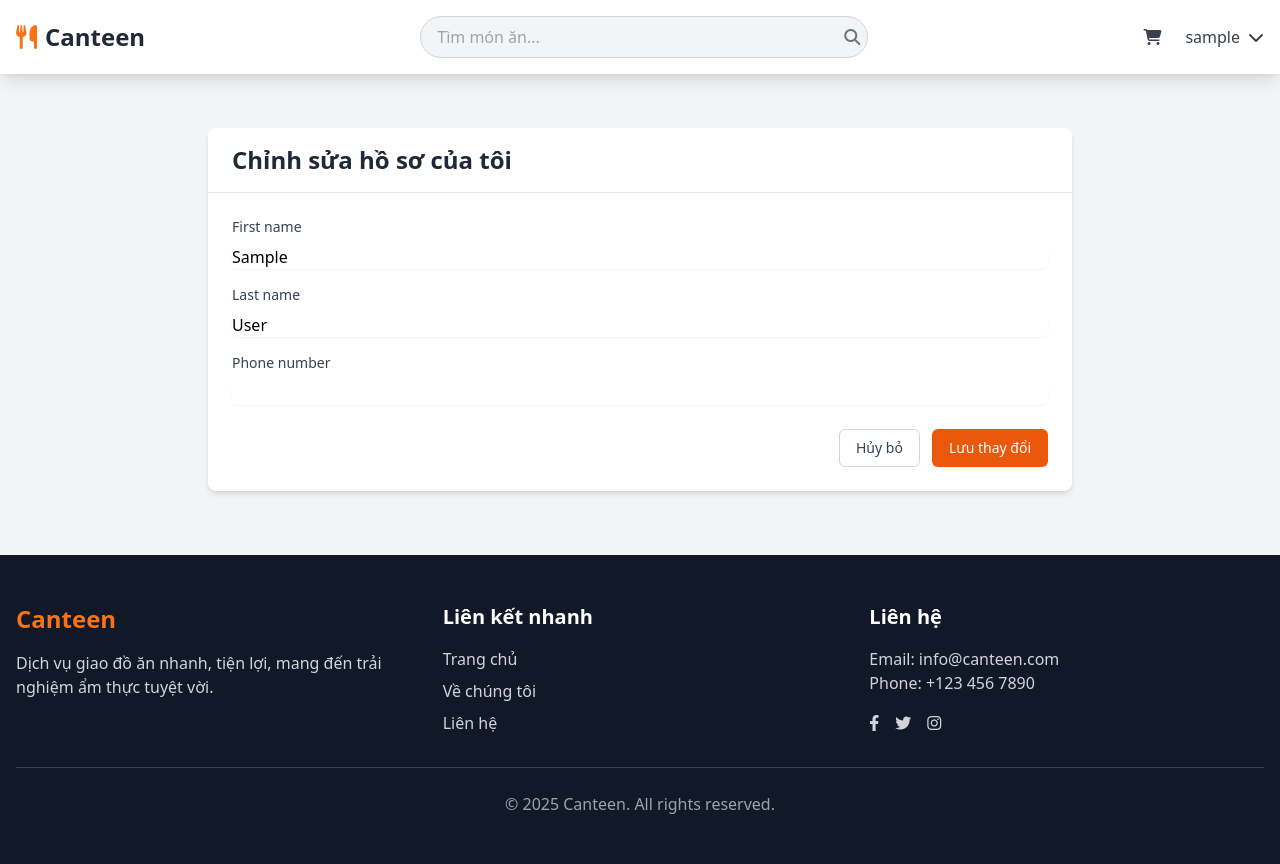
After one commit to thenamvn/canteen, a Django app: page /users/profile/edit/ in a window 1280 px wide. The commit adds this page. Run offline with Django 5.2, Linux system fonts and the light colour scheme; the visitor is signed in with stand-in values (Sample User, id 1); some libraries are stand-ins or nearby versions.

Commit message:
profile user edit

```diff
--- /dev/null
+++ b/templates/users/profile_edit.html
@@ -0,0 +1,75 @@
+{% extends 'base.html' %}
+{% load widget_tweaks %}
+
+{% block title %}Chỉnh sửa hồ sơ{% endblock %}
+
+{% block content %}
+<div class="container mx-auto px-4 py-8 max-w-4xl">
+    <div class="bg-white shadow-md rounded-lg overflow-hidden">
+        <div class="px-6 py-4 border-b">
+            <h1 class="text-2xl font-semibold text-gray-800">Chỉnh sửa hồ sơ của tôi</h1>
+        </div>
+
+        <div class="p-6">
+            <form method="post" enctype="multipart/form-data">
+                {% csrf_token %}
+
+                {% if form.non_field_errors %}
+                <div class="bg-red-100 border-l-4 border-red-500 text-red-700 p-4 mb-4">
+                    {{ form.non_field_errors }}
+                </div>
+                {% endif %}
+
+                {% for field in form %}
+                <div class="mb-4">
+                    <label for="{{ field.id_for_label }}" class="block text-sm font-medium text-gray-700 mb-2">
+                        {{ field.label }}
+                    </label>
+
+                    {% if field.field.widget.input_type == 'file' %}
+                        <!-- Profile picture handling -->
+                        <div class="flex items-center">
+                            {% if user.profile_picture %}
+                            <div class="mr-4">
+                                <img src="{{ user.profile_picture.url }}" alt="Current profile picture"
+                                     class="w-20 h-20 object-cover rounded-full">
+                                <p class="text-xs text-gray-500 mt-1">Hình ảnh hiện tại</p>
+                            </div>
+                            {% endif %}
+
+                            <div>
+                                {% render_field field class="block w-full text-sm text-gray-900 border border-gray-300 rounded-md cursor-pointer focus:outline-none" %}
+                                <p class="text-xs text-gray-500 mt-1">PNG, JPG, GIF up to 5MB</p>
+                            </div>
+                        </div>
+                    {% else %}
+                        <!-- Standard fields -->
+                        {% if field.errors %}
+                            {% render_field field class="mt-1 block w-full rounded-md border-red-300 shadow-sm focus:border-red-500 focus:ring-red-500" %}
+                            {% for error in field.errors %}
+                                <p class="mt-1 text-sm text-red-600">{{ error }}</p>
+                            {% endfor %}
+                        {% else %}
+                            {% render_field field class="mt-1 block w-full rounded-md border-gray-300 shadow-sm focus:border-orange-500 focus:ring-orange-500" %}
+                        {% endif %}
+                    {% endif %}
+
+                    {% if field.help_text %}
+                        <p class="mt-1 text-xs text-gray-500">{{ field.help_text }}</p>
+                    {% endif %}
+                </div>
+                {% endfor %}
+
+                <div class="flex justify-end mt-6">
+                    <a href="{% url 'users:profile' %}" class="px-4 py-2 border border-gray-300 rounded-md text-sm font-medium text-gray-700 hover:bg-gray-50 mr-3">
+                        Hủy bỏ
+                    </a>
+                    <button type="submit" class="px-4 py-2 border border-transparent rounded-md shadow-sm text-sm font-medium text-white bg-orange-600 hover:bg-orange-700 focus:outline-none focus:ring-2 focus:ring-offset-2 focus:ring-orange-500">
+                        Lưu thay đổi
+                    </button>
+                </div>
+            </form>
+        </div>
+    </div>
+</div>
+{% endblock %}
--- a/users/forms.py
+++ b/users/forms.py
@@ -29,3 +29,15 @@ class AddressForm(forms.ModelForm):
     class Meta:
         model = Address
         fields = ['recipient_name', 'phone_number', 'street_address', 'ward', 'district', 'city', 'is_default']
+
+class ProfileUpdateForm(forms.ModelForm):
+    class Meta:
+        model = User
+        fields = ['first_name', 'last_name', 'phone_number']  # Updated to match your model fields
+
+        # Widgets for better form appearance with tailwind classes instead of bootstrap
+        widgets = {
+            'first_name': forms.TextInput(attrs={'class': 'mt-1 block w-full rounded-md border-gray-300 shadow-sm focus:border-orange-500 focus:ring-orange-500'}),
+            'last_name': forms.TextInput(attrs={'class': 'mt-1 block w-full rounded-md border-gray-300 shadow-sm focus:border-orange-500 focus:ring-orange-500'}),
+            'phone_number': forms.TextInput(attrs={'class': 'mt-1 block w-full rounded-md border-gray-300 shadow-sm focus:border-orange-500 focus:ring-orange-500'}),
+        }
--- a/users/urls.py
+++ b/users/urls.py
@@ -26,4 +26,5 @@ urlpatterns = [
         name="seller_profile",
     ),
     path('shop/<int:pk>/', views.ShopProfileView.as_view(), name='shop_profile'),
+    path('profile/edit/', views.profile_edit, name='profile_edit'),
 ]
--- a/users/views.py
+++ b/users/views.py
@@ -5,7 +5,7 @@ from django.views.generic import CreateView, UpdateView, DetailView  # Thêm Det
 from django.contrib.auth.mixins import LoginRequiredMixin
 from django.urls import reverse_lazy
 from .models import Address, SellerProfile
-from .forms import UserRegisterForm, AddressForm, SellerProfileForm, UserLoginForm
+from .forms import UserRegisterForm, AddressForm, SellerProfileForm, UserLoginForm, ProfileUpdateForm
 from django.contrib.auth.views import LoginView
 from products.models import Product
 from django.db.models import Avg, Count
@@ -13,6 +13,7 @@ from django.core.paginator import Paginator
 from orders.models import OrderItem
 from products.models import Product, Category
 from django.urls import reverse_lazy, reverse
+from django.contrib import messages
 def register(request):
     if request.method == 'POST':
         form = UserRegisterForm(request.POST)
@@ -70,6 +71,19 @@ class SellerProfileUpdateView(LoginRequiredMixin, UpdateView):
     def get_success_url(self):
         return reverse_lazy('users:shop_profile', kwargs={'pk': self.object.pk})
 
+@login_required
+def profile_edit(request):
+    if request.method == 'POST':
+        form = ProfileUpdateForm(request.POST, request.FILES, instance=request.user)
+        if form.is_valid():
+            form.save()
+            messages.success(request, 'Thông tin của bạn đã được cập nhật thành công!')
+            return redirect('users:profile')  # Adjust to your actual profile view name
+    else:
+        form = ProfileUpdateForm(instance=request.user)
+
+    return render(request, 'users/profile_edit.html', {'form': form})
+
 class CustomLoginView(LoginView):
     form_class = UserLoginForm
     template_name = 'users/login.html'
```
Also changed, not shown: templates/users/profile.html (+7 -1 lines).
